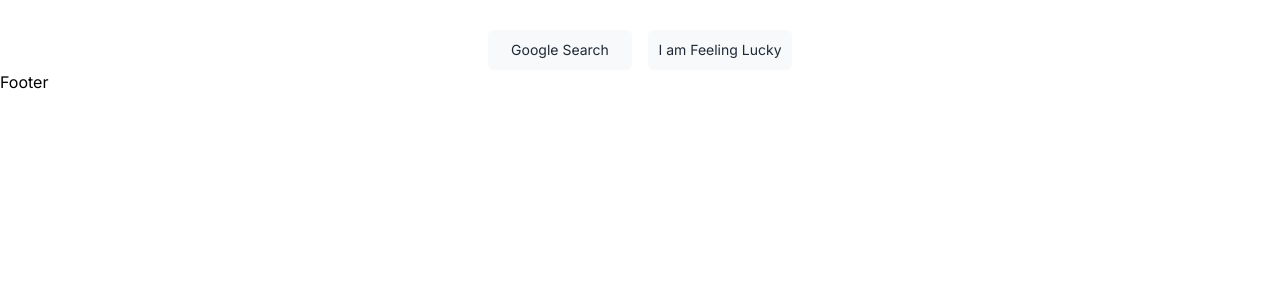
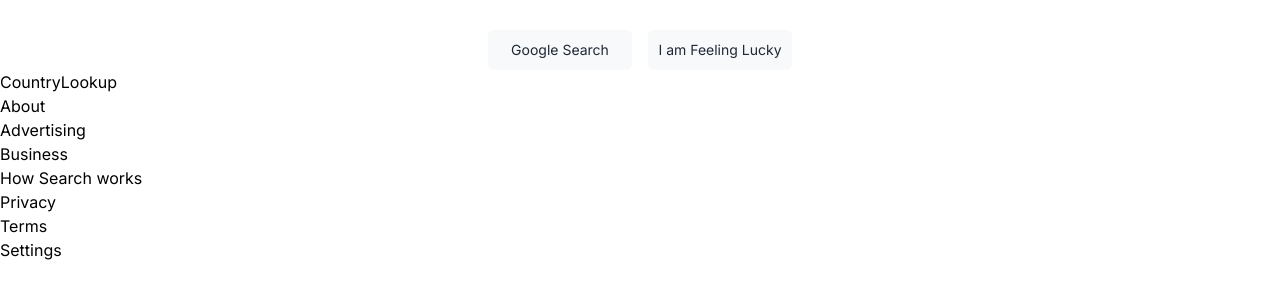
Before and after one commit to akash-panthri/google_clone_nextjs_project, a Next.js app: page / in a window 1280 px wide. Shown: the part 469-768 px from the top of the page. Built offline with nearby package versions, Linux system fonts and the light colour scheme.

Commit message:
Added CountryLookup Component

```diff
--- /dev/null
+++ b/src/components/CountryLookup.jsx
@@ -0,0 +1,7 @@
+import React from 'react'
+
+export default function CountryLookup() {
+  return (
+    <div>CountryLookup</div>
+  )
+}
--- a/src/components/Footer.jsx
+++ b/src/components/Footer.jsx
@@ -1,7 +1,26 @@
-import React from 'react'
+import React from "react";
+import CountryLookup from "./CountryLookup";
 
 export default function Footer() {
   return (
-    <footer>Footer</footer>
-  )
+    <footer>
+      <div className="">
+        <CountryLookup />
+      </div>
+      <div className="">
+        <ul>
+          <li>About</li>
+          <li>Advertising</li>
+          <li>Business</li>
+          <li>How Search works</li>
+        </ul>
+
+        <ul>
+          <li>Privacy</li>
+          <li>Terms</li>
+          <li>Settings</li>
+        </ul>
+      </div>
+    </footer>
+  );
 }
```
